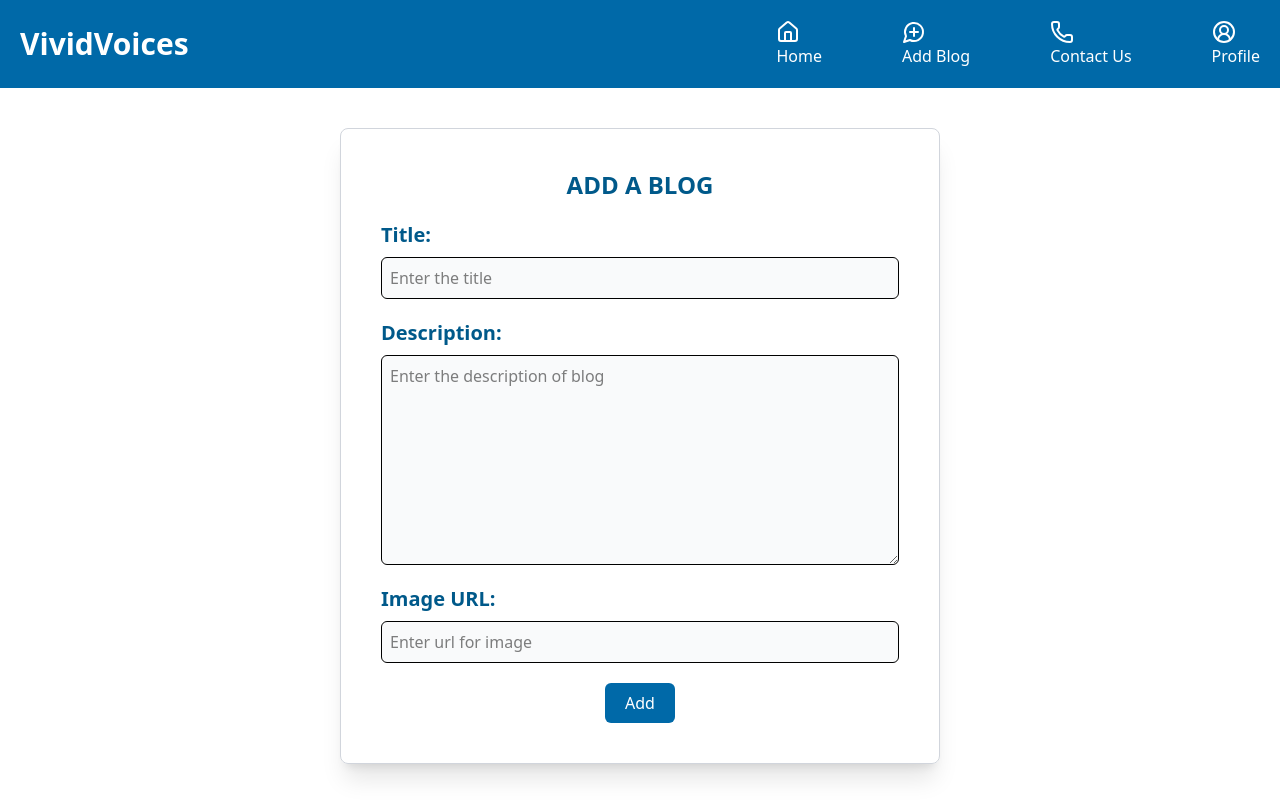
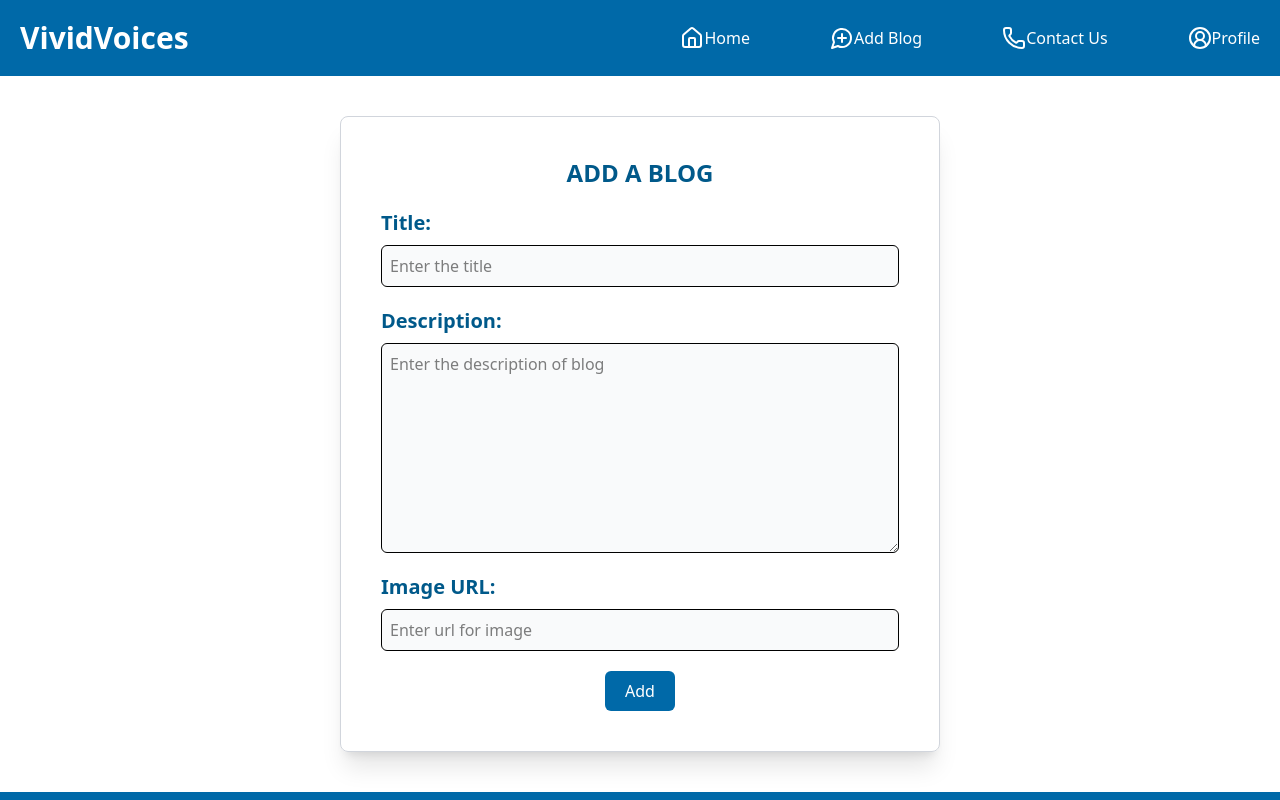
Before and after one commit to Manichandana-7/ReactBlog, a React (Vite) app: page /addBlog in a window 1280 px wide. Shown: the top 800 px of the page. Built offline with nearby package versions, Linux system fonts and the light colour scheme.

Commit message:
Modified navbar

```diff
--- a/src/components/NavBar.jsx
+++ b/src/components/NavBar.jsx
@@ -11,20 +11,20 @@ function NavBar() {
                 </div>
                 <div className="flex justify-between items-center gap-20">
                     <div className="flex justify-between items-center gap-">
-
-                        <Link to="/"><House color="#ffffff" />Home</Link>
+                        <House color="#ffffff" />
+                        <Link to="/">Home</Link>
                     </div>
                     <div className="flex justify-between items-center">
-
-                        <Link to="/addblog"><MessageCirclePlus color="#ffffff" />Add Blog</Link>
+                        <MessageCirclePlus color="#ffffff" />
+                        <Link to="/addblog">Add Blog</Link>
                     </div>
                     <div className="flex justify-between items-center">
-
-                        <p><Phone color="#ffffff" />Contact Us</p>
+                        <Phone color="#ffffff" />
+                        <p>Contact Us</p>
                     </div>
                     <div className="flex justify-between items-center">
-
-                        <p><CircleUserRound color="#ffffff" />Profile</p>
+                        <CircleUserRound color="#ffffff" />
+                        <p>Profile</p>
                     </div>
                 </div>
 
```
